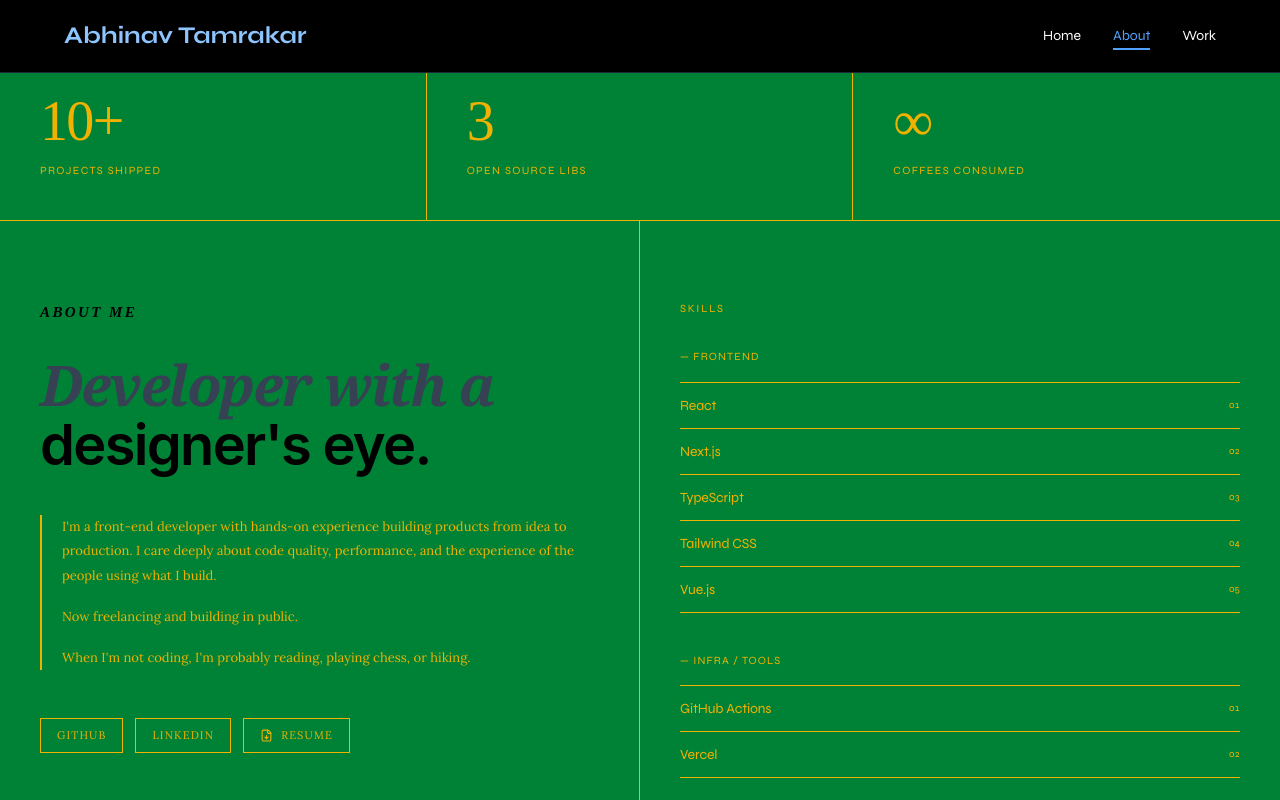
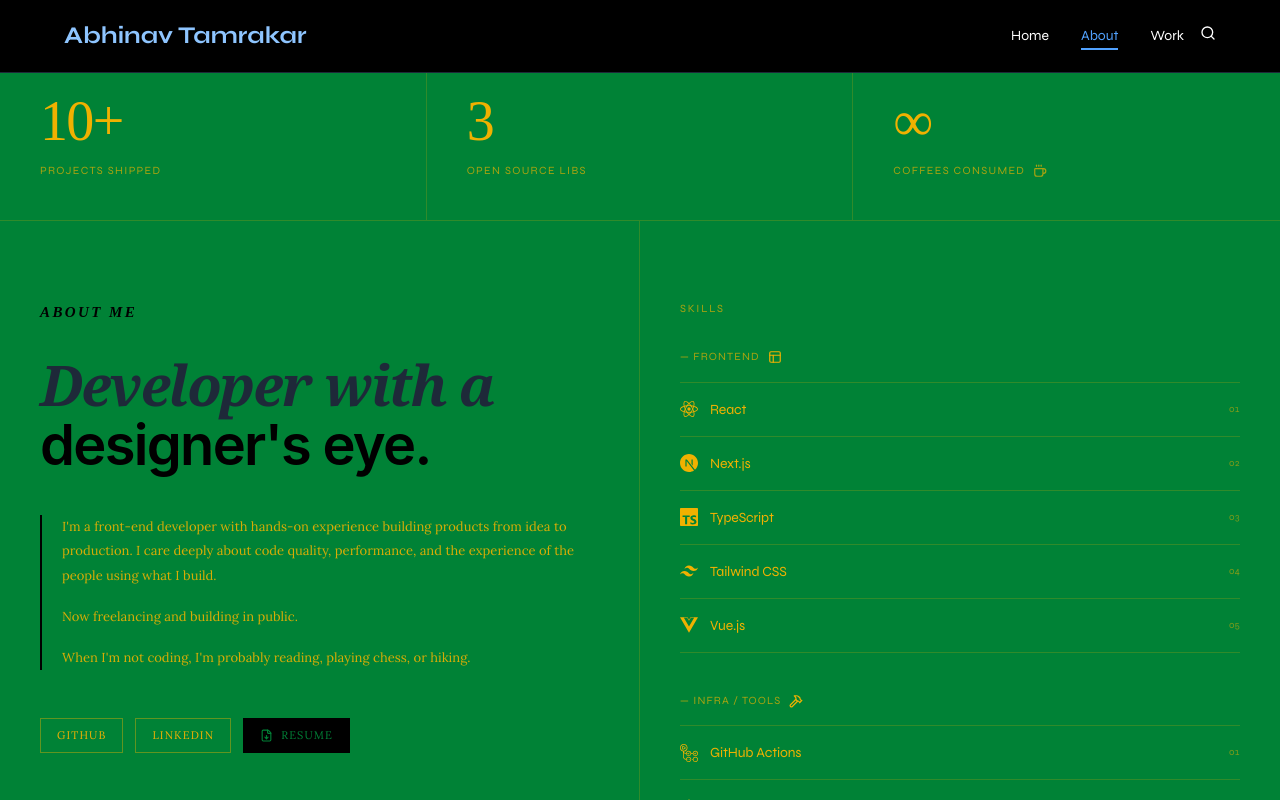
Before and after one commit to AbhinavTamrakar/SelfPortfolio, a Next.js app: page /about in a window 1280 px wide. Shown: the top 800 px of the page. Built offline with nearby package versions, Linux system fonts and the light colour scheme.

Commit message:
Add files via upload

```diff
--- a/app/about/page.tsx
+++ b/app/about/page.tsx
@@ -1,21 +1,40 @@
 "use client";
 import { useState } from "react";
-import { FileDown } from "lucide-react";
+import { BookOpenCheck, FileDown, Layout, Hammer, Coffee } from "lucide-react";
+import { SiReact, SiNextdotjs, SiTypescript, SiTailwindcss, SiVuedotjs, SiGithubactions, SiVercel } from 'react-icons/si';
 import ResumeModal from "../components/ResumeModal";
 import { Lora, Syne } from 'next/font/google'
 
 const lora = Lora({ subsets: ['latin'], weight: '400' });
 const syne = Syne({ subsets: ['latin'], weight: '400' });
 
+// Skill mapping with Icons
 const skills = [
-  { category: "Frontend", items: ["React", "Next.js", "TypeScript", "Tailwind CSS", "Vue.js"] },
-  { category: "Infra / Tools", items: ["GitHub Actions", "Vercel"] },
+  {
+    category: "Frontend",
+    Icon: Layout,
+    items: [
+      { name: "React", Icon: SiReact },
+      { name: "Next.js", Icon: SiNextdotjs },
+      { name: "TypeScript", Icon: SiTypescript },
+      { name: "Tailwind CSS", Icon: SiTailwindcss },
+      { name: "Vue.js", Icon: SiVuedotjs },
+    ]
+  },
+  {
+    category: "Infra / Tools",
+    Icon: Hammer,
+    items: [
+      { name: "GitHub Actions", Icon: SiGithubactions },
+      { name: "Vercel", Icon: SiVercel },
+    ]
+  },
 ];
 
 const stats = [
   { value: "10+", label: "Projects shipped" },
   { value: "3", label: "Open source libs" },
-  { value: "∞", label: "Coffees consumed" },
+  { value: "∞", label: "Coffees consumed", Icon: Coffee },
 ];
 
 export default function About() {
@@ -25,17 +44,18 @@ export default function About() {
     <section id="about" className={lora.className + " bg-green-700 text-yellow-500"}>
 
       {/* Full-width stat bar */}
-      <div className={`${syne.className} grid grid-cols-1 md:grid-cols-3 border-b border-(--border)`}>
+      <div className={`${syne.className} grid grid-cols-1 md:grid-cols-3 border-b border-yellow-500/20`}>
         {stats.map((stat, i) => (
           <div
             key={stat.label}
-            className={`px-[clamp(1rem,4vw,2.5rem)] pt-22 pb-[clamp(1.5rem,4vw,2.5rem)] border-b md:border-b-0 last:border-b-0 ${i !== stats.length - 1 ? "md:border-r border-(--border)" : ""}`}
+            className={`px-[clamp(1rem,4vw,2.5rem)] pt-22 pb-[clamp(1.5rem,4vw,2.5rem)] border-b md:border-b-0 last:border-b-0 ${i !== stats.length - 1 ? "md:border-r border-yellow-500/20" : ""}`}
           >
             <div className="font-['DM_Serif_Display',serif] text-[clamp(2rem,5vw,3.5rem)] font-normal leading-[1.2] tracking-[-0.03em]">
               {stat.value}
             </div>
-            <div className="mt-2 text-[11px] uppercase tracking-[0.12em] text-(--muted)">
+            <div className="mt-2 text-[11px] uppercase tracking-[0.12em] opacity-70 flex items-center gap-2">
               {stat.label}
+              {stat.Icon && <stat.Icon size={14} className="text-yellow-500" />}
             </div>
           </div>
         ))}
@@ -45,20 +65,19 @@ export default function About() {
       <div className={`${syne.className} grid grid-cols-1 md:grid-cols-2 gap-0`}>
 
         {/* Left column */}
-        <div className={`${lora.className} border-b md:border-b-0 md:border-r border-(--border) px-[clamp(1rem,4vw,2.5rem)] py-[clamp(3rem,8vw,5rem)]`}>
+        <div className={`${lora.className} border-b md:border-b-0 md:border-r border-yellow-500/20 px-[clamp(1rem,4vw,2.5rem)] py-[clamp(3rem,8vw,5rem)]`}>
           <p className="font-semibold font-['DM_Serif_Display',serif] italic mb-8 text-[15px] uppercase tracking-[0.16em] text-black">
             About Me
           </p>
 
-          <h2 className="mb-10 font-serif text-[clamp(2rem,5vw,3.5rem)] leading-[1.05] tracking-[-0.03em] text-gray-700 italic font-semibold">
+          <h2 className="mb-10 font-serif text-[clamp(2rem,5vw,3.5rem)] leading-[1.05] tracking-[-0.03em] text-gray-800 italic font-semibold">
             Developer with a
             <br />
             <em className="text-black font-sans not-italic">designer's eye.</em>
           </h2>
 
-          {/* Bio with left accent bar */}
-          <div className="border-l-2 border-(--fg) pl-5">
-            <div className="flex flex-col gap-4 text-[clamp(12px,2vw,13px)] leading-[1.9] text-(--muted)">
+          <div className="border-l-2 border-black pl-5">
+            <div className="flex flex-col gap-4 text-[clamp(12px,2vw,13px)] leading-[1.9] opacity-90">
               <p>I'm a front-end developer with hands-on experience building products from idea to production. I care deeply about code quality, performance, and the experience of the people using what I build.</p>
               <p>Now freelancing and building in public.</p>
               <p>When I'm not coding, I'm probably reading, playing chess, or hiking.</p>
@@ -74,7 +93,7 @@ export default function About() {
               <a
                 key={link.label}
                 href={link.href}
-                className="flex items-center gap-2 border border-(--border) px-4 py-2 text-[11px] uppercase tracking-widest text-(--fg) no-underline transition-all duration-200 hover:bg-(--fg) hover:text-(--bg)"
+                className="flex items-center gap-2 border border-yellow-500/40 px-4 py-2 text-[11px] uppercase tracking-widest transition-all duration-200 hover:bg-yellow-500 hover:text-green-900"
               >
                 {link.label}
               </a>
@@ -82,7 +101,7 @@ export default function About() {
 
             <button
               onClick={() => setShowResume(true)}
-              className="flex items-center gap-2 border border-(--fg) bg-(--fg) px-4 py-2 text-[11px] uppercase tracking-widest text-(--bg) cursor-pointer transition-all duration-200 hover:bg-transparent hover:text-(--fg)"
+              className="flex items-center gap-2 border border-black bg-black px-4 py-2 text-[11px] uppercase tracking-widest text-green-700 cursor-pointer transition-all duration-200 hover:bg-transparent hover:text-black"
             >
               <FileDown size={13} />
               Resume
@@ -90,28 +109,35 @@ export default function About() {
           </div>
         </div>
 
-        {/* Right column — skills as indexed list */}
+        {/* Right column — skills as indexed list with Icons */}
         <div className={`${syne.className} px-[clamp(1rem,4vw,2.5rem)] py-[clamp(3rem,8vw,5rem)]`}>
-          <p className="mb-8 text-[11px] uppercase tracking-[0.16em] text-(--muted)">
+          <p className="mb-8 text-[11px] uppercase tracking-[0.16em] opacity-70">
             Skills
           </p>
 
           <div className="flex flex-col gap-10">
             {skills.map((group) => (
               <div key={group.category}>
-                <p className="mb-4 text-[11px] uppercase tracking-widest text-(--muted)">
-                  — {group.category}
-                </p>
+                <div className="flex items-center gap-2 mb-4">
+                   <p className="text-[11px] uppercase tracking-widest opacity-70">
+                    — {group.category}
+                  </p>
+                  <group.Icon size={14} className="text-yellow-500" />
+                </div>
+
                 <div className="flex flex-col">
                   {group.items.map((skill, i) => (
                     <div
-                      key={skill}
-                      className="flex items-center justify-between border-t border-(--border) py-3 last:border-b"
+                      key={skill.name}
+                      className="flex items-center justify-between border-t border-yellow-500/20 py-4 last:border-b group hover:bg-yellow-500/5 transition-colors"
                     >
-                      <span className="text-[clamp(12px,2vw,14px)] tracking-[-0.01em] text-(--fg)">
-                        {skill}
-                      </span>
-                      <span className="text-[10px] tabular-nums text-(--muted)">
+                      <div className="flex items-center gap-3">
+                        <skill.Icon className="text-lg transition-transform group-hover:scale-110" />
+                        <span className="text-[clamp(12px,2vw,14px)] tracking-[-0.01em]">
+                          {skill.name}
+                        </span>
+                      </div>
+                      <span className="text-[10px] tabular-nums opacity-50">
                         {String(i + 1).padStart(2, "0")}
                       </span>
                     </div>
--- a/app/components/Navbar.tsx
+++ b/app/components/Navbar.tsx
@@ -1,21 +1,78 @@
 'use client'
 import Link from 'next/link'
-import { useState } from 'react'
+import { useState, useRef, useEffect } from 'react'
 import { Syne } from 'next/font/google'
-import { Menu, X } from 'lucide-react'
-import { usePathname } from 'next/navigation'
+import { Menu, X, Search } from 'lucide-react'
+import { usePathname, useRouter } from 'next/navigation'
 
 const syne = Syne({ subsets: ['latin'], weight: '700' })
 
+const searchIndex = [
+  { label: 'Home', description: 'Back to homepage', href: '/', page: 'Home' },
+  { label: 'About', description: 'Learn about Abhinav', href: '/about', page: 'About' },
+  { label: 'Frontend Developer', description: 'Building products from idea to production', href: '/about', page: 'About' },
+  { label: 'Freelancing', description: 'Now freelancing and building in public', href: '/about', page: 'About' },
+  { label: 'Resume', description: 'View or download resume', href: '/about', page: 'About' },
+  { label: 'React', description: 'Frontend skill', href: '/about', page: 'About' },
+  { label: 'Next.js', description: 'Frontend skill', href: '/about', page: 'About' },
+  { label: 'TypeScript', description: 'Frontend skill', href: '/about', page: 'About' },
+  { label: 'Tailwind CSS', description: 'Frontend skill', href: '/about', page: 'About' },
+  { label: 'Vue.js', description: 'Frontend skill', href: '/about', page: 'About' },
+  { label: 'GitHub Actions', description: 'Infra / Tools skill', href: '/about', page: 'About' },
+  { label: 'Vercel', description: 'Infra / Tools skill', href: '/about', page: 'About' },
+  { label: 'Cafe Order Management System', description: 'HTML, CSS, JavaScript — 2026', href: 'https://cafechiyahub.vercel.app/', page: 'Work', external: true },
+  { label: 'Digital Portfolio Website', description: 'HTML, CSS — 2026', href: 'https://astryxportfolio.vercel.app/', page: 'Work', external: true },
+  { label: 'Family First Health Clinic', description: 'HTML, CSS, JavaScript — 2025', href: 'https://familyfirst-homecare.vercel.app/', page: 'Work', external: true },
+  { label: 'Work', description: 'View all selected projects', href: '/work', page: 'Work' },
+]
+
 export default function Navbar() {
   const [isMenuOpen, setIsMenuOpen] = useState(false)
+  const [isSearchOpen, setIsSearchOpen] = useState(false)
+  const [query, setQuery] = useState('')
+  const searchRef = useRef<HTMLDivElement>(null)
+  const inputRef = useRef<HTMLInputElement>(null)
   const pathname = usePathname()
+  const router = useRouter()
 
   const navLinks = [
     { href: '/', label: 'Home' },
     { href: '/about', label: 'About' },
     { href: '/work', label: 'Work' },
   ]
+
+  const results = query.trim().length > 0
+    ? searchIndex.filter(item =>
+        item.label.toLowerCase().includes(query.toLowerCase()) ||
+        item.description.toLowerCase().includes(query.toLowerCase())
+      )
+    : []
+
+  useEffect(() => {
+    function handleClick(e: MouseEvent) {
+      if (searchRef.current && !searchRef.current.contains(e.target as Node)) {
+        setIsSearchOpen(false)
+        setQuery('')
+      }
+    }
+    document.addEventListener('mousedown', handleClick)
+    return () => document.removeEventListener('mousedown', handleClick)
+  }, [])
+
+  useEffect(() => {
+    if (isSearchOpen) inputRef.current?.focus()
+  }, [isSearchOpen])
+
+  function handleSelect(item: typeof searchIndex[0]) {
+    setIsSearchOpen(false)
+    setIsMenuOpen(false)
+    setQuery('')
+    if (item.external) {
+      window.open(item.href, '_blank')
+    } else {
+      router.push(item.href)
+    }
+  }
 
   return (
     <nav className="fixed top-0 left-0 right-0 z-50 bg-black border-b border-gray-800 flex justify-between items-center px-6 md:px-16 py-5">
@@ -25,7 +82,8 @@ export default function Navbar() {
       </Link>
 
       <div className="ml-auto flex items-center gap-4">
-        {/* Desktop links */}
+
+        {/* Desktop nav links */}
         <ul className="hidden md:flex gap-8 text-sm">
           {navLinks.map(({ href, label }) => (
             <li key={href}>
@@ -43,6 +101,60 @@ export default function Navbar() {
           ))}
         </ul>
 
+        {/* Search - desktop only, right corner */}
+        <div ref={searchRef} className="relative hidden md:block">
+          {isSearchOpen ? (
+            <div className="flex items-center gap-2 bg-gray-900 border border-gray-700 px-3 py-1.5 rounded-md w-70">
+              <Search className="w-3.5 h-3.5 text-gray-400 shrink-0" />
+              <input
+                ref={inputRef}
+                type="text"
+                value={query}
+                onChange={(e) => setQuery(e.target.value)}
+                placeholder="Search..."
+                className="bg-transparent text-white text-sm outline-none w-full placeholder:text-gray-500"
+              />
+              <button onClick={() => { setIsSearchOpen(false); setQuery('') }}>
+                <X className="w-3.5 h-3.5 text-gray-400 hover:text-white transition" />
+              </button>
+            </div>
+          ) : (
+            <button
+              onClick={() => setIsSearchOpen(true)}
+              className="text-white hover:text-blue-400 transition"
+              aria-label="Open search"
+            >
+              <Search className="w-4 h-4" />
+            </button>
+          )}
+
+          {/* Results dropdown */}
+          {isSearchOpen && results.length > 0 && (
+            <div className="absolute top-full mt-2 right-0 w-70 bg-gray-900 border border-gray-700 rounded-md overflow-hidden shadow-xl z-50">
+              {results.map((item, i) => (
+                <button
+                  key={i}
+                  onClick={() => handleSelect(item)}
+                  className="w-full text-left px-4 py-3 hover:bg-gray-800 transition border-b border-gray-800 last:border-b-0"
+                >
+                  <div className="flex items-center justify-between">
+                    <span className="text-white text-sm font-medium">{item.label}</span>
+                    <span className="text-[10px] text-blue-400 uppercase tracking-wider">{item.page}</span>
+                  </div>
+                  <p className="text-gray-400 text-xs mt-0.5">{item.description}</p>
+                </button>
+              ))}
+            </div>
+          )}
+
+          {/* No results */}
+          {isSearchOpen && query.trim().length > 0 && results.length === 0 && (
+            <div className="absolute top-full mt-2 right-0 w-70 bg-gray-900 border border-gray-700 rounded-md px-4 py-3 shadow-xl z-50">
+              <p className="text-gray-400 text-sm">No results for "<span className="text-white">{query}</span>"</p>
+            </div>
+          )}
+        </div>
+
         {/* Hamburger - mobile only */}
         <button
           className="md:hidden text-white"
@@ -55,10 +167,52 @@ export default function Navbar() {
 
       {/* Mobile menu */}
       {isMenuOpen && (
-        <ul className="absolute top-full left-0 w-full bg-white border-b border-gray-200 flex flex-col items-center gap-4 px-6 py-6 z-50 md:hidden">
+        <div className="absolute top-full left-0 w-full bg-white border-b border-gray-200 flex flex-col items-center gap-4 px-6 py-6 z-50 md:hidden">
+
+          {/* Mobile search */}
+          <div className="w-full">
+            <div className="flex items-center gap-2 bg-gray-100 border border-gray-300 px-3 py-2 rounded-md w-full">
+              <Search className="w-3.5 h-3.5 text-gray-400 shrink-0" />
+              <input
+                type="text"
+                value={query}
+                onChange={(e) => setQuery(e.target.value)}
+                placeholder="Search..."
+                className="bg-transparent text-gray-800 text-sm outline-none w-full placeholder:text-gray-400"
+              />
+              {query && (
+                <button onClick={() => setQuery('')}>
+                  <X className="w-3.5 h-3.5 text-gray-400" />
+                </button>
+              )}
+            </div>
+
+            {results.length > 0 && (
+              <div className="mt-2 w-full bg-white border border-gray-200 rounded-md overflow-hidden shadow-md">
+                {results.map((item, i) => (
+                  <button
+                    key={i}
+                    onClick={() => handleSelect(item)}
+                    className="w-full text-left px-4 py-3 hover:bg-gray-50 transition border-b border-gray-100 last:border-b-0"
+                  >
+                    <div className="flex items-center justify-between">
+                      <span className="text-gray-900 text-sm font-medium">{item.label}</span>
+                      <span className="text-[10px] text-blue-500 uppercase tracking-wider">{item.page}</span>
+                    </div>
+                    <p className="text-gray-400 text-xs mt-0.5">{item.description}</p>
+                  </button>
+                ))}
+              </div>
+            )}
+
+            {query.trim().length > 0 && results.length === 0 && (
+              <p className="mt-2 text-sm text-gray-400 text-center">No results for "<span className="text-gray-700">{query}</span>"</p>
+            )}
+          </div>
+
           {navLinks.map(({ href, label }) => (
-            <li key={href}>
             <Link
+              key={href}
               href={href}
               onClick={() => setIsMenuOpen(false)}
               className={`transition font-medium ${
@@ -69,15 +223,17 @@ export default function Navbar() {
             >
               {label}
             </Link>
-            </li>
           ))}
-          <li>
-            <a href="https://wa.me/9779840356245" target="_blank" rel="noopener noreferrer"
-              className="inline-flex items-center gap-2 bg-green-500 hover:bg-green-600 text-white px-4 py-2 rounded-lg text-sm font-medium transition">
+
+          <a
+            href="https://wa.me/9779840356245"
+            target="_blank"
+            rel="noopener noreferrer"
+            className="inline-flex items-center gap-2 bg-green-500 hover:bg-green-600 text-white px-4 py-2 rounded-lg text-sm font-medium transition"
+          >
             WhatsApp
           </a>
-          </li>
-        </ul>
+        </div>
       )}
     </nav>
   )
--- a/app/components/ResumeModal.tsx
+++ b/app/components/ResumeModal.tsx
@@ -20,7 +20,7 @@ export default function ResumeModal({ onClose }: { onClose: () => void }) {
 
         {/* Resume PDF */}
         <iframe
-          src="../resume.pdf"
+          src="./resume.pdf"
           className="w-full h-full"
           title="Resume"
         />
```
Lines whose indentation alone changed are shown as unchanged.
